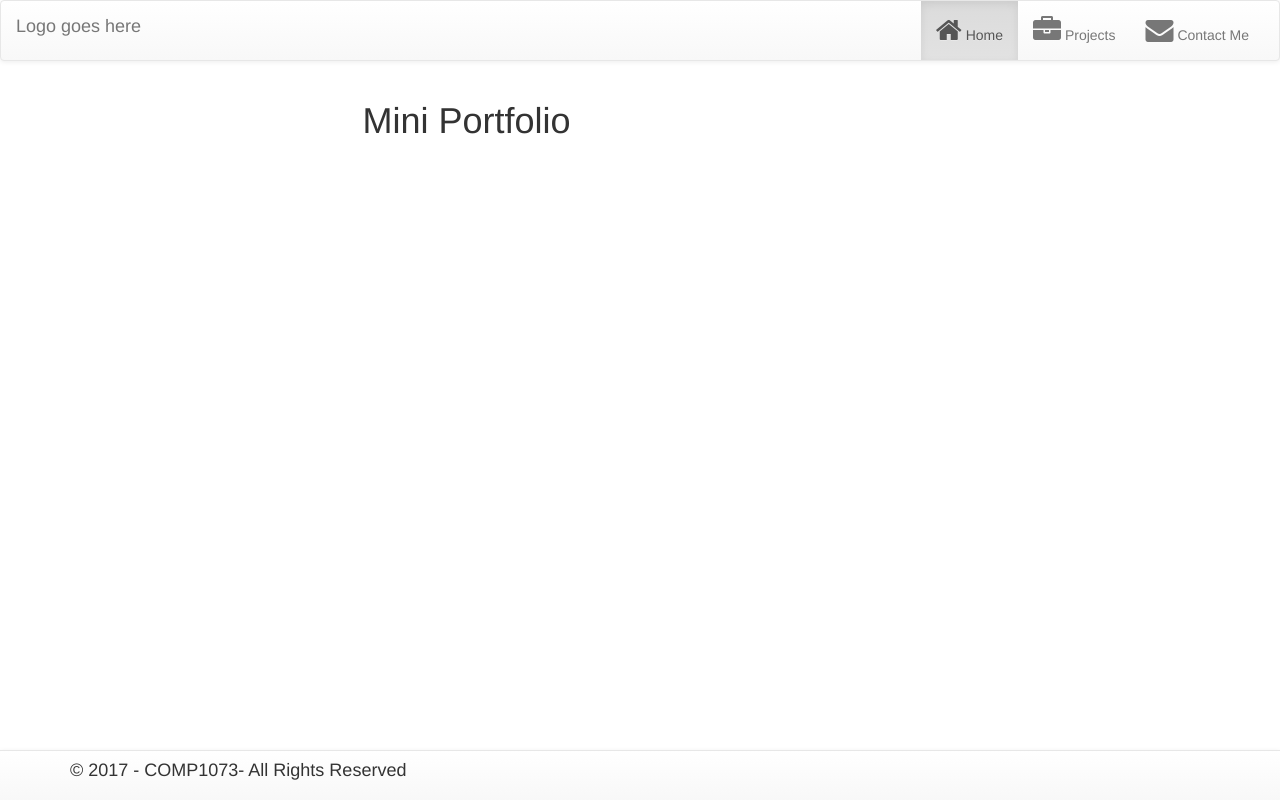
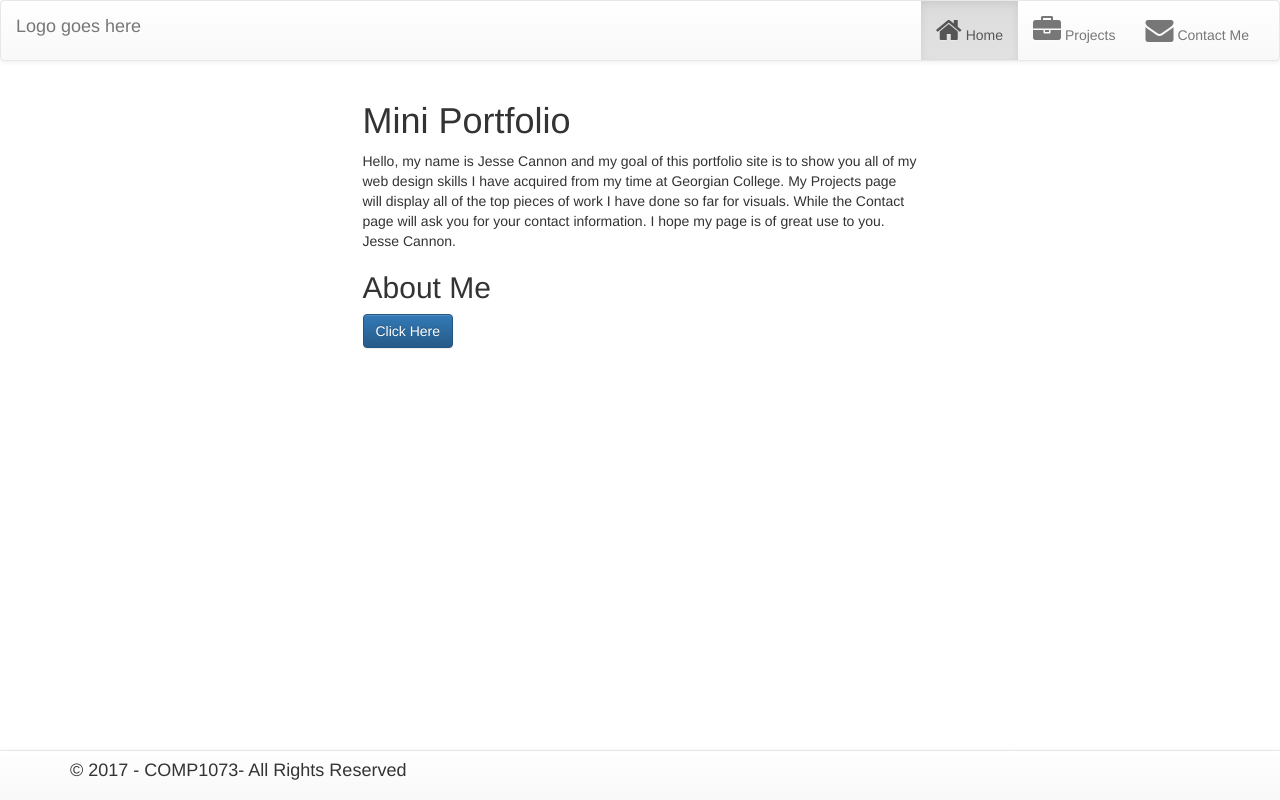
Before and after one commit to JCannon1/COMP1073-Assignment1-MiniPortfolio, a website: page index.html in a window 1280 px wide. Drawn offline with Linux system fonts and the light colour scheme.

Commit message:
added personal mission paragraph

```diff
--- a/Scripts/app.js
+++ b/Scripts/app.js
@@ -1,3 +1,33 @@
 /* javascript lives here */
 
-conosle.log("App Started");
+console.log("App Started");
+
+// declare/ initialize firstHeading variable
+var firstHeading = document.getElementById("firstHeading");
+
+
+console.log(firstHeading.textContent);
+
+var FirstParagraph = document.getElementById("FirstParagraph");
+
+var myContent = "Hello, my name is Jesse Cannon and my goal of this portfolio site is to show you all of my web design skills I have acquired from my time at Georgian College. My Projects page will display all of the top pieces of work I have done so far for visuals. While the Contact page will ask you for your contact information. I hope my page is of great use to you. Jesse Cannon.";
+
+FirstParagraph.textContent = myContent;
+
+var SecondParagraph = document.getElementById("SecondParagraph");
+var myHTMLContent = "<h2>About Me</h2>"
+                    + " <p></p>"
+
+SecondParagraph.innerHTML = myHTMLContent;
+
+
+// create a reference to the button on the page (index.html)
+var clickMeButton = document.getElementById("clickMeButton");
+
+// add an event listener - for the click event and call the Click function
+clickMeButton.addEventListener("click", Click);
+
+// click function - used as an event handler
+function Click() {
+console.log("clicked");
+}
--- a/index.html
+++ b/index.html
@@ -37,12 +37,17 @@
 </nav>
 
 
-
     <!-- Main Section -->
-    <div class="container">
+    <div class="container" id="MainContentDiv">
         <div class="row">
             <div class="col-md-offset-3 col-md-6">
-                <h1>Mini Portfolio</h1>
+                <h1 id="firstHeading">Mini Portfolio</h1>
+
+                <p id="FirstParagraph"></p>
+
+                <p id="SecondParagraph"></p>
+
+                <button id="clickMeButton" class="btn btn-primary">Click Here</button>
             </div>
         </div>
     </div>
```
